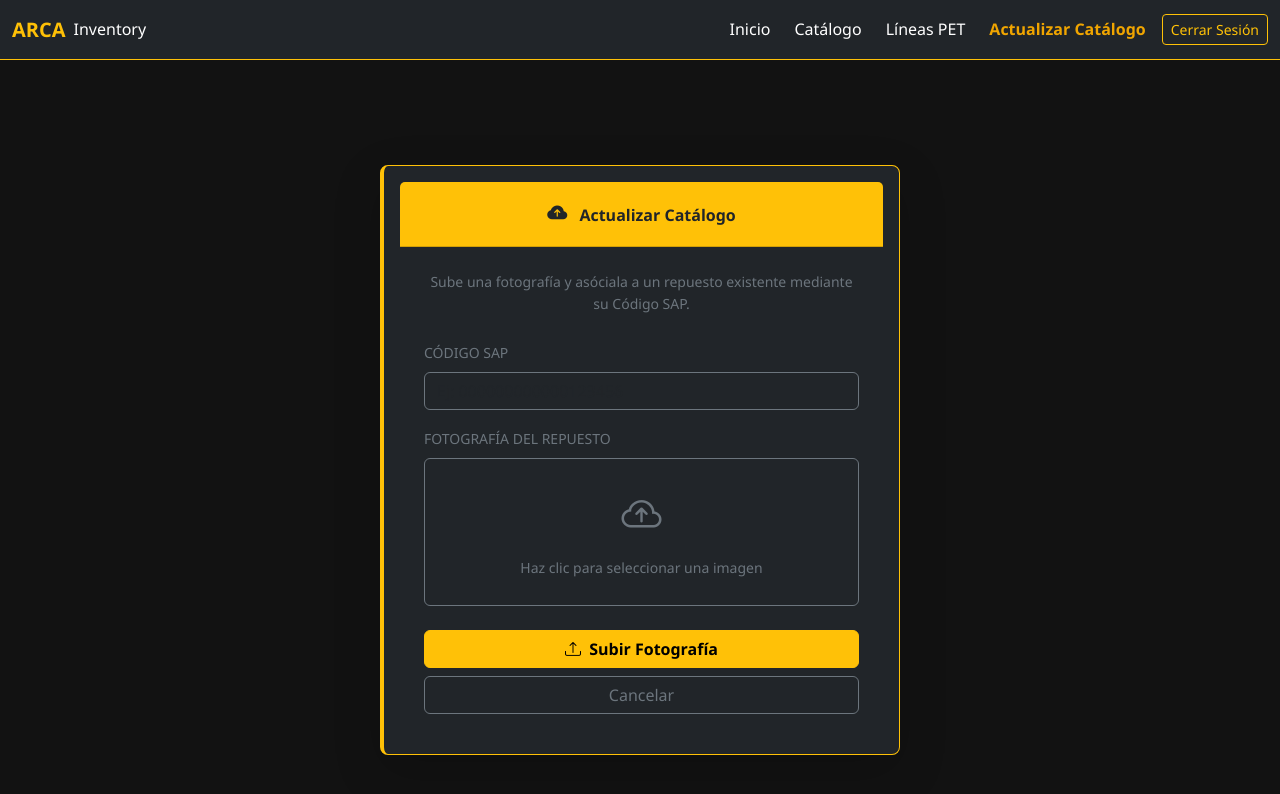
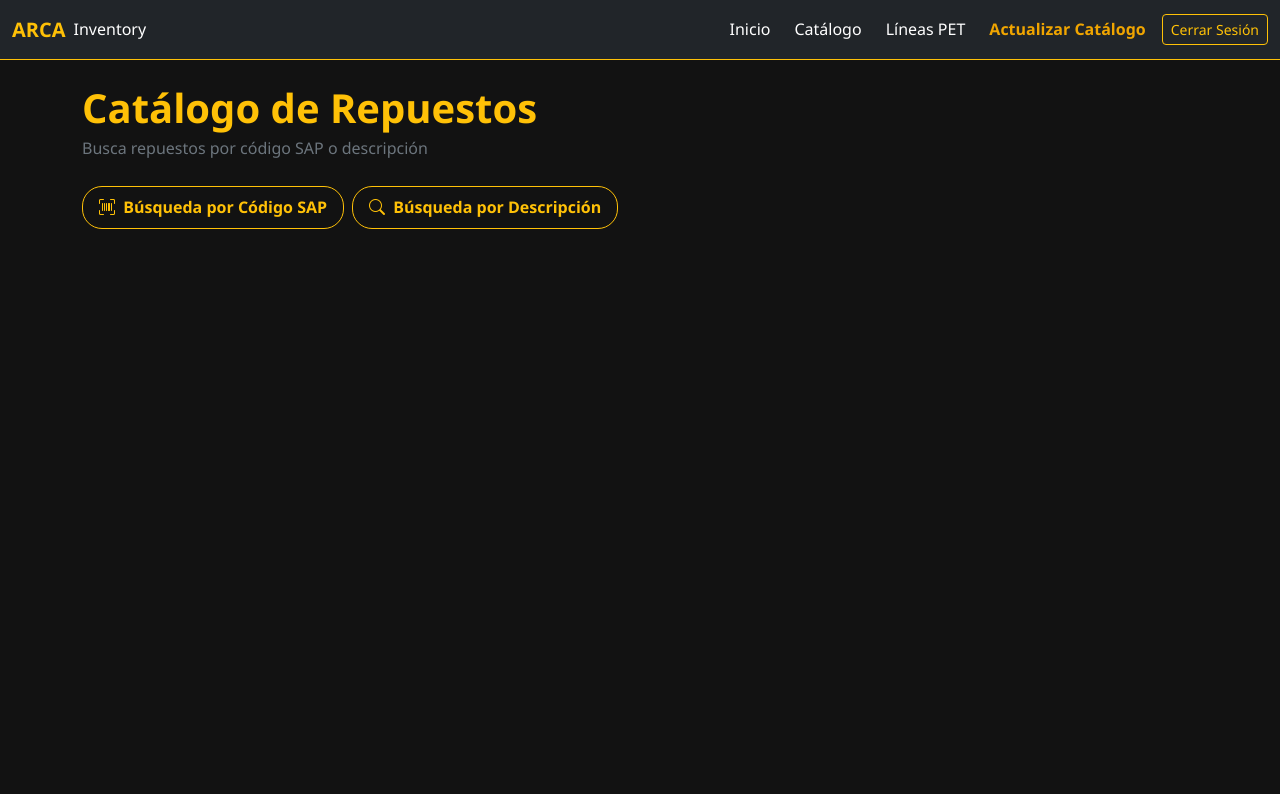
Before and after one commit to Richard-Baldeon/G5DW, an Angular app in the folder arca-inventory-web/: page /actualizar in a window 1280 px wide. Shown: the top 794 px of the page. Built offline with nearby package versions, Linux system fonts and the light colour scheme.

Commit message:
Update actualizar-catalogo.html

```diff
--- a/arca-inventory-web/src/app/pages/actualizar-catalogo/actualizar-catalogo.html
+++ b/arca-inventory-web/src/app/pages/actualizar-catalogo/actualizar-catalogo.html
@@ -1,37 +1,52 @@
-<div class="min-vh-100 bg-very-dark d-flex align-items-center justify-content-center py-4 px-3">
-  <div class="card bg-dark border-warning shadow-lg" style="max-width: 520px; width: 100%;">
+<div class="min-vh-100 bg-very-dark py-4 px-3">
+  <div class="container-xl">
 
-    <div class="card-header bg-warning text-dark fw-bold text-center py-3">
-      <i class="bi bi-cloud-arrow-up-fill me-2 fs-5"></i>
-      Actualizar Catálogo
+    <!-- Header -->
+    <div class="mb-4">
+      <h1 class="text-warning fw-bold mb-1">Catálogo de Repuestos</h1>
+      <p class="text-secondary mb-0">Busca repuestos por código SAP o descripción</p>
     </div>
 
-    <div class="card-body p-4">
+    <!-- Tabs -->
+    <ul class="nav nav-pills mb-4 gap-2">
+      <li class="nav-item">
+        <button
+          class="nav-link fw-semibold"
+          [class.active]="modoActivo === 'codigo'"
+          [class.bg-warning]="modoActivo === 'codigo'"
+          [class.text-dark]="modoActivo === 'codigo'"
+          [class.text-warning]="modoActivo !== 'codigo'"
+          [class.border-warning]="modoActivo !== 'codigo'"
+          [class.border]="modoActivo !== 'codigo'"
+          (click)="cambiarModo('codigo')"
+        >
+          <i class="bi bi-upc-scan me-1"></i> Búsqueda por Código SAP
+        </button>
+      </li>
+      <li class="nav-item">
+        <button
+          class="nav-link fw-semibold"
+          [class.active]="modoActivo === 'descripcion'"
+          [class.bg-warning]="modoActivo === 'descripcion'"
+          [class.text-dark]="modoActivo === 'descripcion'"
+          [class.text-warning]="modoActivo !== 'descripcion'"
+          [class.border-warning]="modoActivo !== 'descripcion'"
+          [class.border]="modoActivo !== 'descripcion'"
+          (click)="cambiarModo('descripcion')"
+        >
+          <i class="bi bi-search me-1"></i> Búsqueda por Descripción
+        </button>
+      </li>
+    </ul>
 
-      <p class="text-secondary small mb-4 text-center">
-        Sube una fotografía y asóciala a un repuesto existente mediante su Código SAP.
-      </p>
-
-      <!-- Alert -->
-      @if (mensaje) {
-        <div class="alert d-flex align-items-center gap-2 py-2"
-             [class.alert-danger]="mensaje.tipo === 'danger'"
-             [class.alert-success]="mensaje.tipo === 'success'"
-             role="alert">
-          @if (mensaje.tipo === 'danger') {
-            <i class="bi bi-exclamation-triangle-fill"></i>
-          } @else {
-            <i class="bi bi-check-circle-fill"></i>
-          }
-          <span>{{ mensaje.texto }}</span>
-        </div>
-      }
-
-      <form (ngSubmit)="subirFotografia()">
-
-        <!-- Código SAP -->
-        <div class="mb-3">
-          <label class="form-label text-secondary small text-uppercase">Código SAP</label>
+    <!-- Modo Código SAP (HU01) -->
+    @if (modoActivo === 'codigo') {
+      <div class="card bg-dark border-secondary">
+        <div class="card-body">
+          <form (ngSubmit)="buscarPorCodigo()">
+            <div class="row g-2 align-items-end">
+              <div class="col-12 col-md-6 col-lg-4">
+                <label class="form-label text-secondary small text-uppercase">Código SAP (Material)</label>
                 <input
                   type="text"
                   class="form-control bg-dark text-white border-secondary"
@@ -40,44 +55,121 @@
                   name="codigoSAP"
                 />
               </div>
+              <div class="col-auto d-flex gap-2">
+                <button type="submit" class="btn btn-warning fw-semibold" [disabled]="!codigoSAP.trim() || buscando">
+                  <i class="bi bi-search me-1"></i> Buscar
+                </button>
+                <button type="button" class="btn btn-outline-secondary" (click)="limpiarCodigo()">
+                  <i class="bi bi-x-lg me-1"></i> Limpiar
+                </button>
+              </div>
+            </div>
+          </form>
+        </div>
+      </div>
+    }
 
-        <!-- File Upload -->
-        <div class="mb-4">
-          <label class="form-label text-secondary small text-uppercase">Fotografía del Repuesto</label>
-          <div class="upload-area text-center p-4 rounded border border-secondary border-dashed" (click)="fileInput.click()">
-            @if (nombreArchivo) {
-              <i class="bi bi-file-earmark-image text-warning fs-2 d-block mb-2"></i>
-              <span class="text-white small">{{ nombreArchivo }}</span>
+    <!-- Modo Descripción (HU02) -->
+    @if (modoActivo === 'descripcion') {
+      <div class="card bg-dark border-secondary">
+        <div class="card-body">
+          <form (ngSubmit)="buscarPorDescripcion()">
+            <div class="row g-2 align-items-end">
+              <div class="col-12 col-md-6 col-lg-5">
+                <label class="form-label text-secondary small text-uppercase">Descripción (soporta comodines *)</label>
+                <input
+                  type="text"
+                  class="form-control bg-dark text-white border-secondary"
+                  placeholder="Ej: *sensor*inductivo*"
+                  [(ngModel)]="terminoDescripcion"
+                  name="terminoDescripcion"
+                />
+              </div>
+              <div class="col-auto d-flex gap-2">
+                <button type="submit" class="btn btn-warning fw-semibold" [disabled]="!terminoDescripcion.trim() || buscando">
+                  <i class="bi bi-search me-1"></i> Buscar
+                </button>
+                <button type="button" class="btn btn-outline-secondary" (click)="limpiarDescripcion()">
+                  <i class="bi bi-x-lg me-1"></i> Limpiar
+                </button>
+              </div>
+            </div>
+          </form>
+        </div>
+      </div>
+
+      <!-- Results -->
+      @if (resultados.length > 0) {
+        <div class="mt-3 mb-2">
+          @if (terminoDescripcion.trim()) {
+            <span class="text-secondary">Resultados encontrados: </span>
+            <span class="text-warning fw-bold">{{ resultados.length | number }}</span>
           } @else {
-              <i class="bi bi-cloud-arrow-up text-secondary fs-1 d-block mb-2"></i>
-              <span class="text-secondary small">Haz clic para seleccionar una imagen</span>
+            <span class="text-secondary">
+              <i class="bi bi-database-check text-warning me-1"></i>
+              Mostrando los primeros {{ resultados.length }} repuestos del catálogo
+            </span>
           }
         </div>
-          <input
-            #fileInput
-            type="file"
-            accept="image/*"
-            class="d-none"
-            (change)="onArchivoSeleccionado($event)"
+
+        <div class="row g-3">
+          @for (item of resultados; track item.MATERIAL) {
+            <div class="col-12 col-sm-6 col-lg-4 col-xl-3">
+              <div class="card bg-dark border-secondary result-card h-100" (click)="seleccionarRepuesto(item)" role="button">
+                <div class="card-img-top-wrapper">
+                  @if (item.ENLACE_IMAGEN) {
+                    <img
+                      [src]="item.ENLACE_IMAGEN"
+                      [alt]="item.DESCRIPCION_SAP"
+                      class="card-img-top"
                     />
+                  } @else {
+                    <div class="no-image d-flex align-items-center justify-content-center">
+                      <i class="bi bi-image text-secondary fs-2"></i>
                     </div>
+                  }
+                </div>
+                <div class="card-body p-2">
+                  <p class="card-text text-white small mb-1 text-truncate fw-semibold">{{ item.DESCRIPCION_SAP }}</p>
+                  <p class="card-text mb-1">
+                    <span class="badge bg-warning text-dark small">{{ item.MATERIAL }}</span>
+                  </p>
+                  <p class="card-text text-secondary small mb-0 text-truncate">
+                    <i class="bi bi-geo-alt me-1"></i>{{ item.UBICACION || 'Sin ubicación' }}
+                  </p>
+                </div>
+              </div>
+            </div>
+          }
+        </div>
+      }
+    }
 
-        <!-- Buttons -->
-        <div class="d-grid gap-2">
-          <button type="submit" class="btn btn-warning fw-semibold" [disabled]="procesando">
-            @if (procesando) {
-              <span class="spinner-border spinner-border-sm me-1"></span> Verificando...
-            } @else {
-              <i class="bi bi-upload me-1"></i> Subir Fotografía
+    <!-- Loading -->
+    @if (buscando) {
+      <div class="text-center py-5">
+        <div class="spinner-border text-warning" role="status">
+          <span class="visually-hidden">Buscando...</span>
+        </div>
+        <p class="text-secondary mt-2">Buscando en el catálogo...</p>
+      </div>
     }
-          </button>
-          <button type="button" class="btn btn-outline-secondary" (click)="cancelar()">
-            Cancelar
-          </button>
+
+    <!-- Error Message -->
+    @if (mensajeError) {
+      <div class="alert alert-danger mt-3 d-flex align-items-center gap-2" role="alert">
+        <i class="bi bi-exclamation-triangle-fill"></i>
+        <span>{{ mensajeError }}</span>
       </div>
+    }
 
-      </form>
+    <!-- Modal Hijo -->
+    @if (repuestoSeleccionado) {
+      <app-repuesto-detalle
+        [repuesto]="repuestoSeleccionado"
+        (cerrar)="cerrarModal()"
+      ></app-repuesto-detalle>
+    }
 
   </div>
 </div>
-</div>
```
Lines whose indentation alone changed are shown as unchanged.
